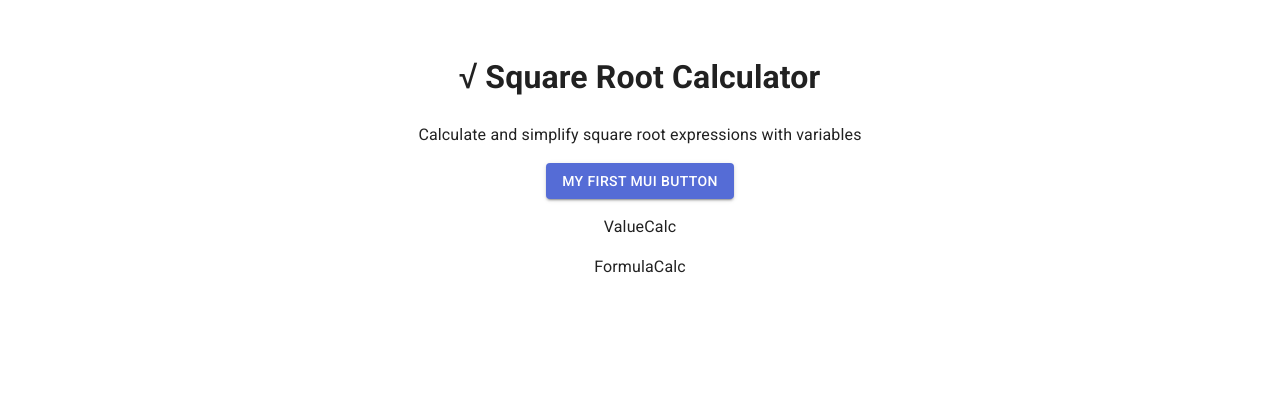
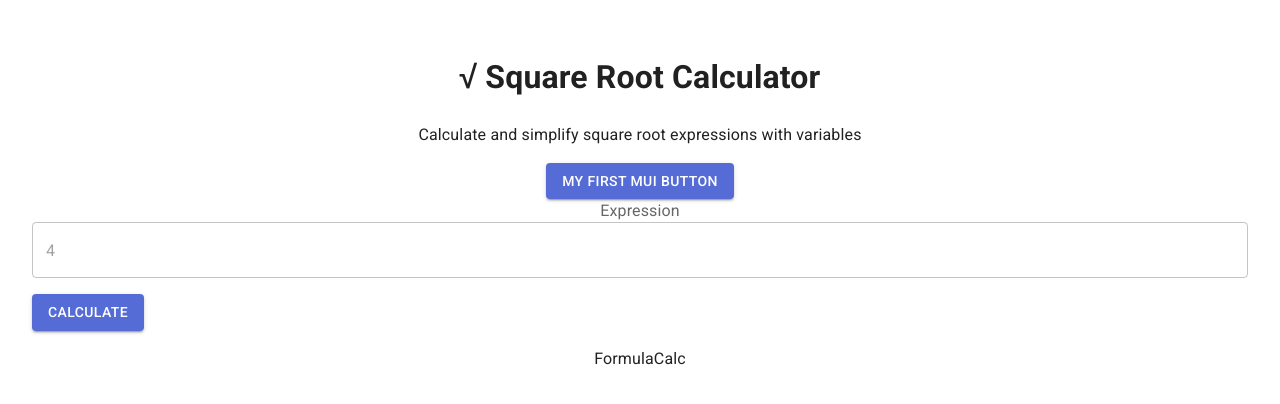
Before and after one commit to mrandrewer/hse-opd-square-root, a React (Vite) app: page / in a window 1280 px wide. Shown: the top 404 px of the page. Built offline with nearby package versions, Linux system fonts and the light colour scheme.

Commit message:
Add basic form

```diff
--- a/package.json
+++ b/package.json
@@ -23,6 +23,7 @@
     "@emotion/styled": "^11.14.1",
     "@mui/material": "^7.3.7",
     "i18n": "^0.15.3",
+    "mathjs": "^15.1.0",
     "react": "^19.2.3",
     "react-dom": "^19.2.3"
   }
--- a/src/components/ValueCalculator.jsx
+++ b/src/components/ValueCalculator.jsx
@@ -1,6 +1,45 @@
+import { calculateRoot } from "../utils/mathOperations";
+import { Box, FormControl, FormLabel, TextField, Button } from '@mui/material';
+
 function ValueCalculator() {
+    const calculate = () => {
+
+    }
+    const expressionError = "";
+    const expressionErrorMessage = "";
     return (
-        <p>ValueCalc</p>
+        <Box
+            noValidate
+            sx={{
+                display: 'flex',
+                flexDirection: 'column',
+                width: '100%',
+                gap: 2,
+            }}
+        >
+            <FormControl>
+                <FormLabel htmlFor="expression">Expression</FormLabel>
+                <TextField
+                    error={expressionError}
+                    helperText={expressionErrorMessage}
+                    id="expression"
+                    type="expression"
+                    name="expression"
+                    placeholder="4"
+                    required
+                    fullWidth
+                    variant="outlined"
+                    color={expressionError ? 'error' : 'primary'}
+                />
+            </FormControl>
+            <Button
+                variant="contained"
+                onClick={calculate}
+                sx={{ width: { xs: '100%', sm: 'fit-content' } }}
+            >
+                Calculate
+            </Button>
+        </Box>
     );
 }
 
--- /dev/null
+++ b/src/utils/mathOperations.js
@@ -0,0 +1,15 @@
+import * as math from 'mathjs';
+
+function calculateRoot(expression, precision = null) {
+    math.config({
+        number: 'BigNumber',
+        precision: precision ?? 64,
+        relTol: 1e-60,
+        absTol: 1e-63
+    })
+    const node = math.parse(`sqrt(${expression})`);
+    const value = node.evaluate();
+    return value.toString();
+}
+
+export { calculateRoot };
```
Also changed, not shown: 1 other file (tests, documents, lock files or other folders).
